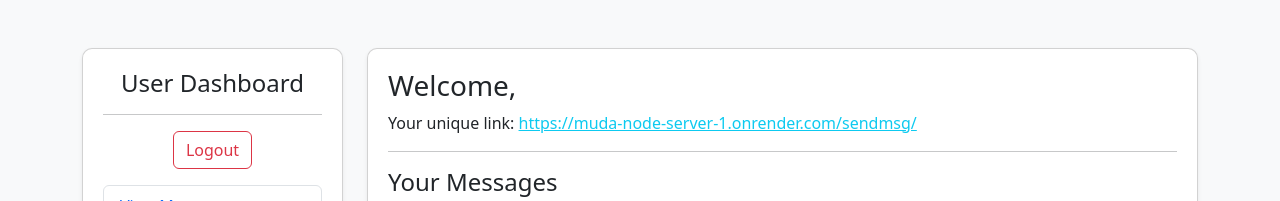
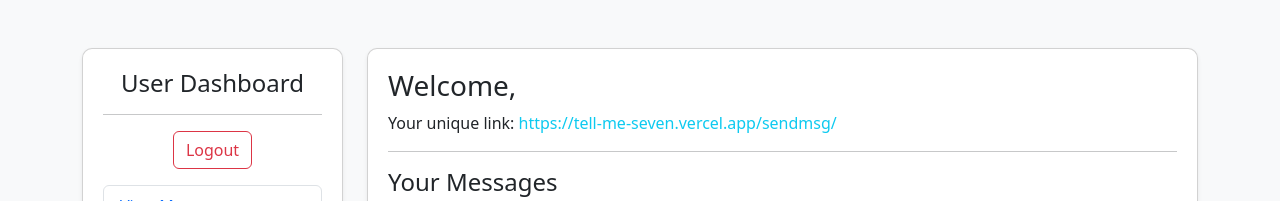
Before and after one commit to HonAysporto/Tell_me_f, a Vue app: page /dashboard in a window 1280 px wide. Shown: the top 201 px of the page. Built offline with nearby package versions, Linux system fonts and the light colour scheme; no server answers; sample sign-in values are in the browser's storage.

Commit message:
redirects

```diff
--- a/src/components/DashBoard.vue
+++ b/src/components/DashBoard.vue
@@ -27,7 +27,7 @@
           <div class="card shadow-sm">
             <div class="card-body">
               <h3 class="card-title">Welcome, {{ user.username }}</h3>
-              <p>Your unique link: <a href="https://muda-node-server-1.onrender.com/sendmsg/{{ user.username }}" class="text-info">https://muda-node-server-1.onrender.com/sendmsg/{{ user.username }}</a></p>
+              <p>Your unique link: <span class="text-info">https://tell-me-seven.vercel.app/sendmsg/{{user.username}}</span></p>
               <hr />
               <h4>Your Messages</h4>
               <div class="alert alert-info" v-if="user.messages.length === 0">No messages yet!</div>
```
Also changed, not shown: 1 other file (tests, documents, lock files or other folders).
